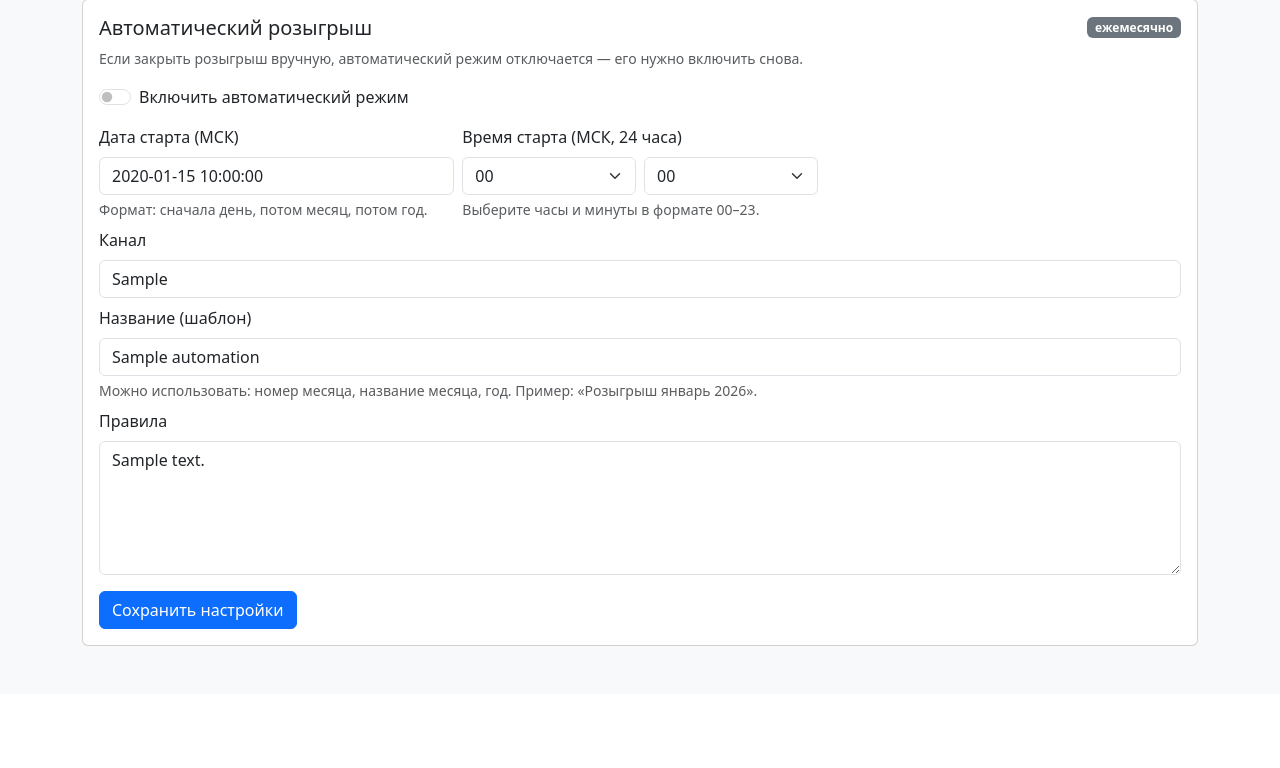
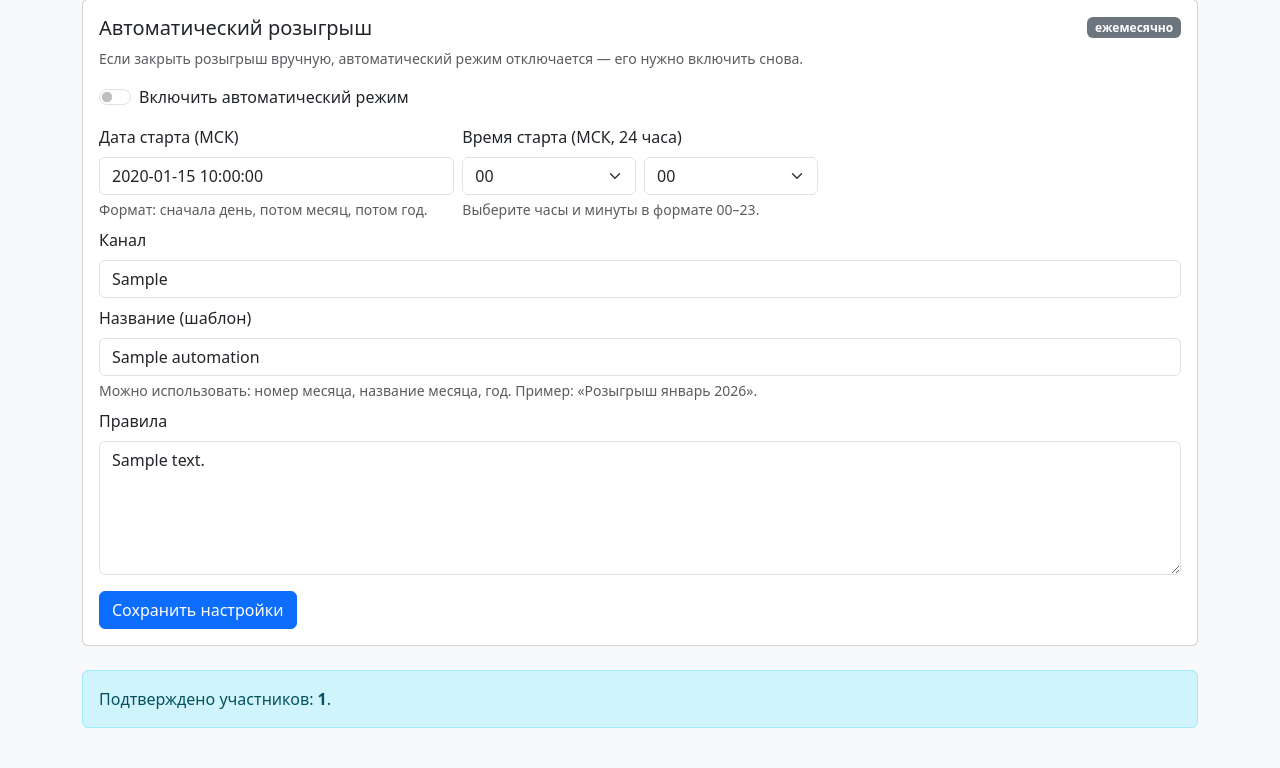
Before and after one commit to limbovvv/tg-bot-clothes, a Python web app: template backend/app/web/templates/giveaway.html in a window 1280 px wide. Shown: the part 140-908 px from the top of the page. Before the commit the page ends 786 px from the top, so only its background shows below. Run offline with Jinja, Linux system fonts and the light colour scheme; the template is opened without the code that fills it: most values are stand-ins (such as "Sample title", 1, 10 or a date in 2020).

Commit message:
Restore approved participants alert

```diff
--- a/backend/app/web/templates/giveaway.html
+++ b/backend/app/web/templates/giveaway.html
@@ -89,6 +89,9 @@
   </div>
   {% endif %}
 </div>
+<div class="alert alert-info" role="alert">
+  Подтверждено участников: <strong>{{ approved_count }}</strong>.
+</div>
 {% if auto_overlay %}
 <style>
   .auto-card {
```
